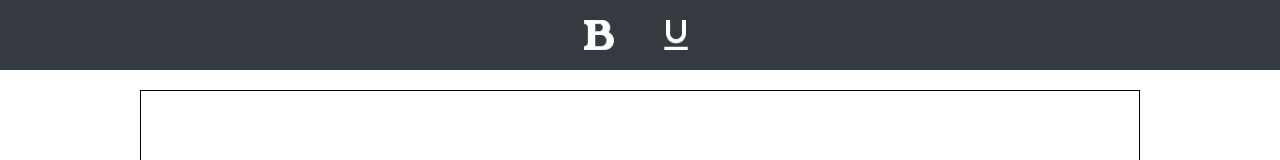
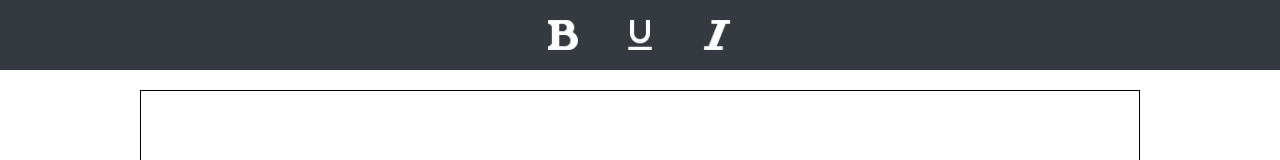
Before and after one commit to supunHMSM/text-editor-2, a plain HTML site: page index.html in a window 1280 px wide. Shown: the top 160 px of the page. Drawn offline with nearby package versions, Linux system fonts and the light colour scheme.

Commit message:
Italic feature add...

```diff
--- a/index.html
+++ b/index.html
@@ -26,6 +26,10 @@
                 <img src="Resources/format_underline_white_192x192.png" width="40">
             </button>
 
+            <button class="italic" onclick="italic()">
+                <img src="Resources/italic-xxl.png" width="30">
+            </button>
+
         </div>
     </div>
 
--- a/scripts.js
+++ b/scripts.js
@@ -5,3 +5,7 @@ function bold(){
 function Underline(){
     document.execCommand('Underline',true,null)
  }
+
+ function italic(){
+    document.execCommand('italic',true,null)
+}
```
